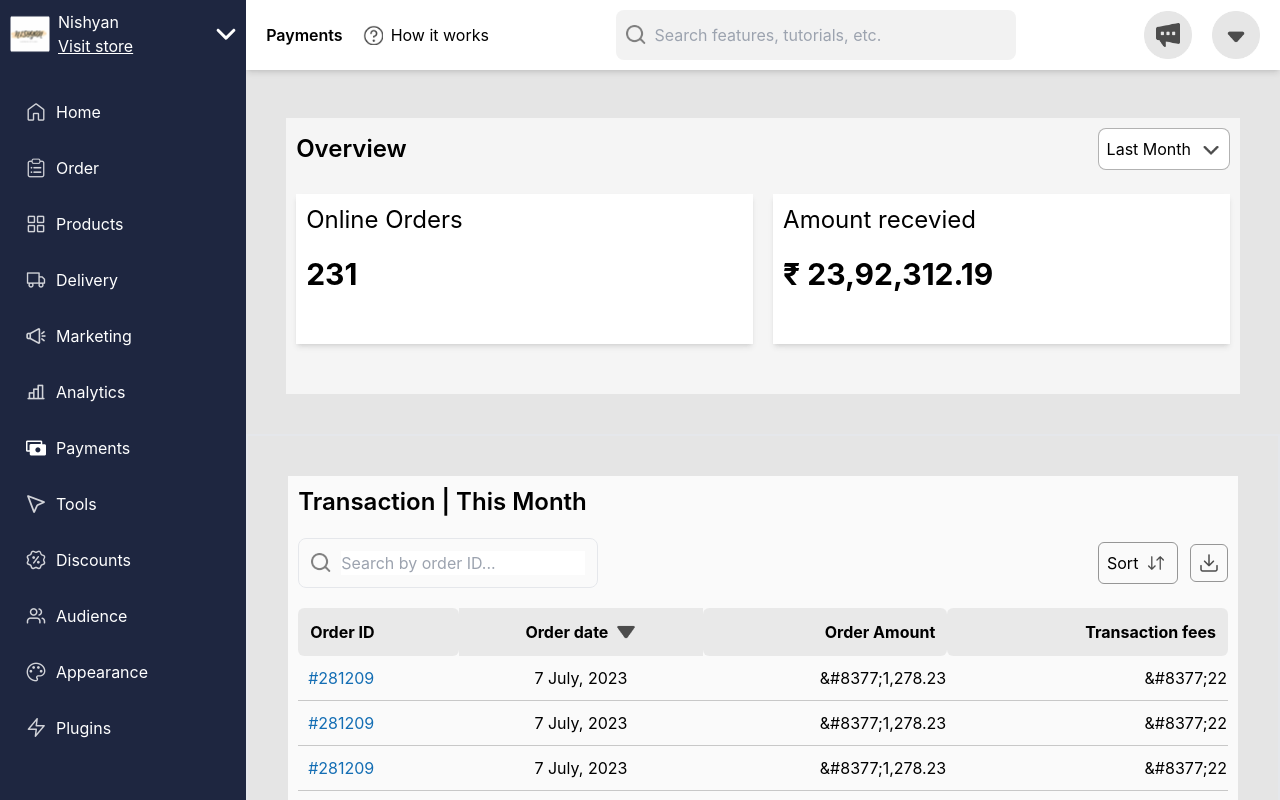
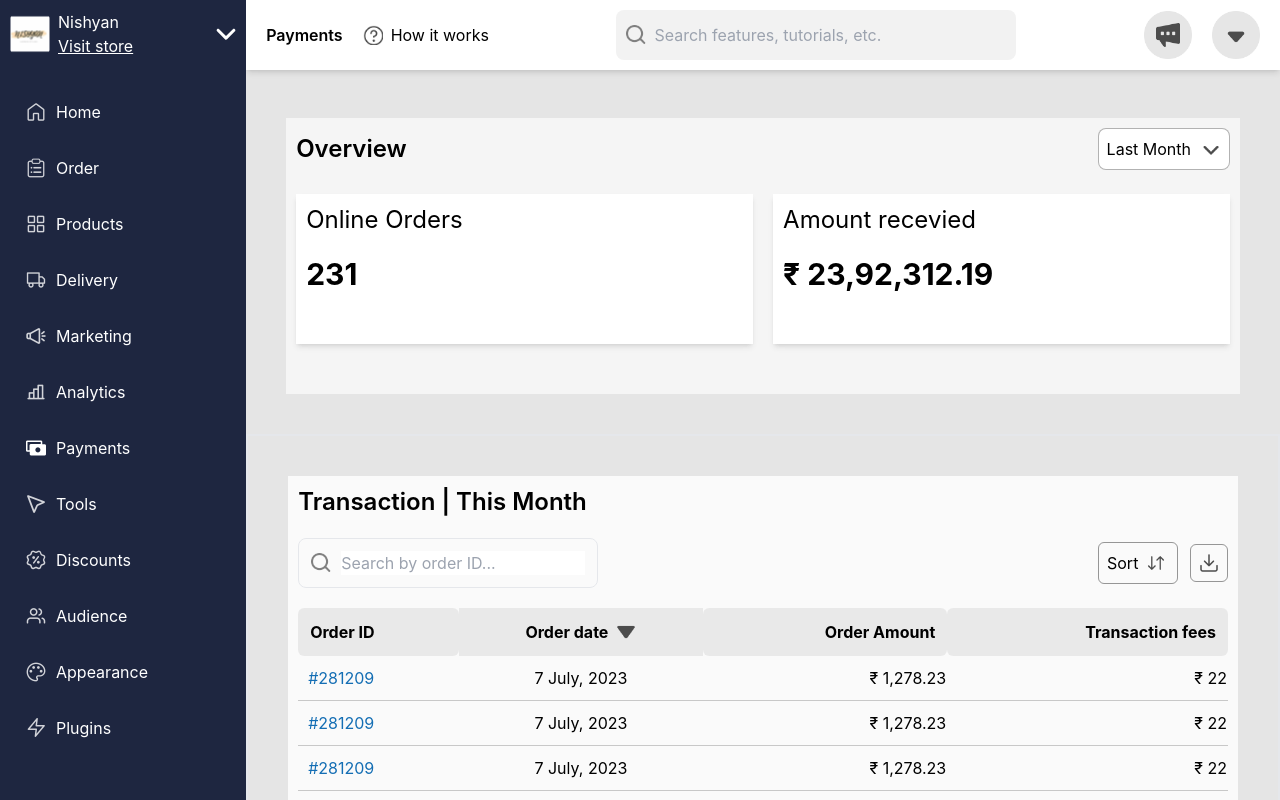
Before and after one commit to Dark-Legend/dukaan-project, a React (Create React App) app: page / in a window 1280 px wide. Built offline with nearby package versions, Linux system fonts and the light colour scheme.

Commit message:
fixed some bug

```diff
--- a/src/components/Table.jsx
+++ b/src/components/Table.jsx
@@ -8,92 +8,92 @@ const obj = [
   {
     orderId: "#281209",
     orderDats: "7 July, 2023",
-    orderAmount: "&#8377;1,278.23",
-    transactionAmount: "&#8377;22",
+    orderAmount: "1,278.23",
+    transactionAmount: "22",
   },
   {
     orderId: "#281209",
     orderDats: "7 July, 2023",
-    orderAmount: "&#8377;1,278.23",
-    transactionAmount: "&#8377;22",
+    orderAmount: "1,278.23",
+    transactionAmount: "22",
   },
   {
     orderId: "#281209",
     orderDats: "7 July, 2023",
-    orderAmount: "&#8377;1,278.23",
-    transactionAmount: "&#8377;22",
+    orderAmount: "1,278.23",
+    transactionAmount: "22",
   },
   {
     orderId: "#281209",
     orderDats: "7 July, 2023",
-    orderAmount: "&#8377;1,278.23",
-    transactionAmount: "&#8377;22",
+    orderAmount: "1,278.23",
+    transactionAmount: "22",
   },
   {
     orderId: "#281209",
     orderDats: "7 July, 2023",
-    orderAmount: "&#8377;1,278.23",
-    transactionAmount: "&#8377;22",
+    orderAmount: "1,278.23",
+    transactionAmount: "22",
   },
   {
     orderId: "#281209",
     orderDats: "7 July, 2023",
-    orderAmount: "&#8377;1,278.23",
-    transactionAmount: "&#8377;22",
+    orderAmount: "1,278.23",
+    transactionAmount: "22",
   },
   {
     orderId: "#281209",
     orderDats: "7 July, 2023",
-    orderAmount: "&#8377;1,278.23",
-    transactionAmount: "&#8377;22",
+    orderAmount: "1,278.23",
+    transactionAmount: "22",
   },
   {
     orderId: "#281209",
     orderDats: "7 July, 2023",
-    orderAmount: "&#8377;1,278.23",
-    transactionAmount: "&#8377;22",
+    orderAmount: "1,278.23",
+    transactionAmount: "22",
   },
   {
     orderId: "#281209",
     orderDats: "7 July, 2023",
-    orderAmount: "&#8377;1,278.23",
-    transactionAmount: "&#8377;22",
+    orderAmount: "1,278.23",
+    transactionAmount: "22",
   },
   {
     orderId: "#281209",
     orderDats: "7 July, 2023",
-    orderAmount: "&#8377;1,278.23",
-    transactionAmount: "&#8377;22",
+    orderAmount: "1,278.23",
+    transactionAmount: "22",
   },
   {
     orderId: "#281209",
     orderDats: "7 July, 2023",
-    orderAmount: "&#8377;1,278.23",
-    transactionAmount: "&#8377;22",
+    orderAmount: "1,278.23",
+    transactionAmount: "22",
   },
   {
     orderId: "#281209",
     orderDats: "7 July, 2023",
-    orderAmount: "&#8377;1,278.23",
-    transactionAmount: "&#8377;22",
+    orderAmount: "1,278.23",
+    transactionAmount: "22",
   },
   {
     orderId: "#281209",
     orderDats: "7 July, 2023",
-    orderAmount: "&#8377;1,278.23",
-    transactionAmount: "&#8377;22",
+    orderAmount: "1,278.23",
+    transactionAmount: "22",
   },
   {
     orderId: "#281209",
     orderDats: "7 July, 2023",
-    orderAmount: "&#8377;1,278.23",
-    transactionAmount: "&#8377;22",
+    orderAmount: "1,278.23",
+    transactionAmount: "22",
   },
   {
     orderId: "#281209",
     orderDats: "7 July, 2023",
-    orderAmount: "&#8377;1,278.23",
-    transactionAmount: "&#8377;22",
+    orderAmount: "1,278.23",
+    transactionAmount: "22",
   },
 ];
 
@@ -152,8 +152,10 @@ const Table = () => {
                       {val.orderId}
                     </td>
                     <td className=" text-center">{val.orderDats}</td>
-                    <td className=" text-right">{val.orderAmount}</td>
-                    <td className=" text-right">{val.transactionAmount}</td>
+                    <td className=" text-right">&#8377; {val.orderAmount}</td>
+                    <td className=" text-right">
+                      &#8377; {val.transactionAmount}
+                    </td>
                   </tr>
                 );
               })}
```
